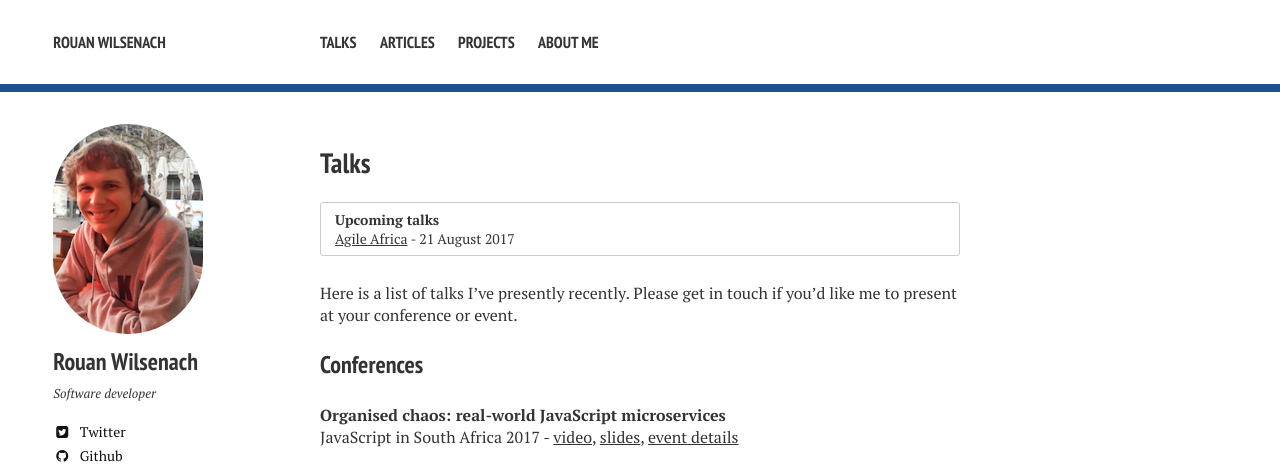
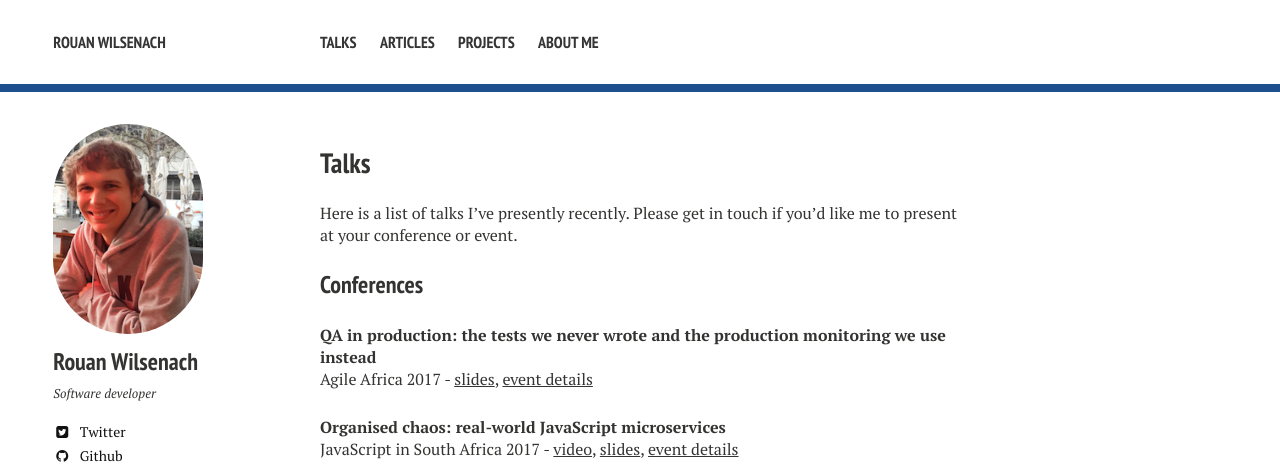
Before and after one commit to rouanw/rouanw.github.io, a Jekyll site: the page built from talks/index.md, in a window 1280 px wide and 900 px high, cut to the strip 0-470 px from the top of the window. Built offline with Jekyll 4.4.1, drawn with Linux system fonts in a browser that asks for light colours; nearby versions of some CDN libraries; some web fonts are replaced; comment, search, counter and statistics services are not loaded.

Commit message:
add recent talk and article

```diff
--- a/talks/index.md
+++ b/talks/index.md
@@ -7,13 +7,12 @@ share: false
 
 <h2>Talks</h2>
 
-{: .notice}
-__Upcoming talks__
-[Agile Africa](http://2017.agileafricaconf.com/) - 21 August 2017
-
 Here is a list of talks I've presently recently. Please get in touch if you'd like me to present at your conference or event.
 
 ### Conferences
+
+__QA in production: the tests we never wrote and the production monitoring we use instead__
+Agile Africa 2017 - [slides](https://www.slideshare.net/rouanw/qa-in-production-the-tests-we-never-wrote-and-the-production-monitoring-we-use-instead), [event details](http://2017.agileafricaconf.com/)
 
 __Organised chaos: real-world JavaScript microservices__
 JavaScript in South Africa 2017 - [video](https://www.youtube.com/watch?v=gQYFlL53qeU), [slides](https://www.slideshare.net/rouanw/organised-chaos-realworld-javascript-microservices), [event details](http://jsinsa.com/)
```
Also changed, not shown: index.md (+2 -4 lines), publications/index.md (+2 -0 lines), images/save-money.jpg (added).
